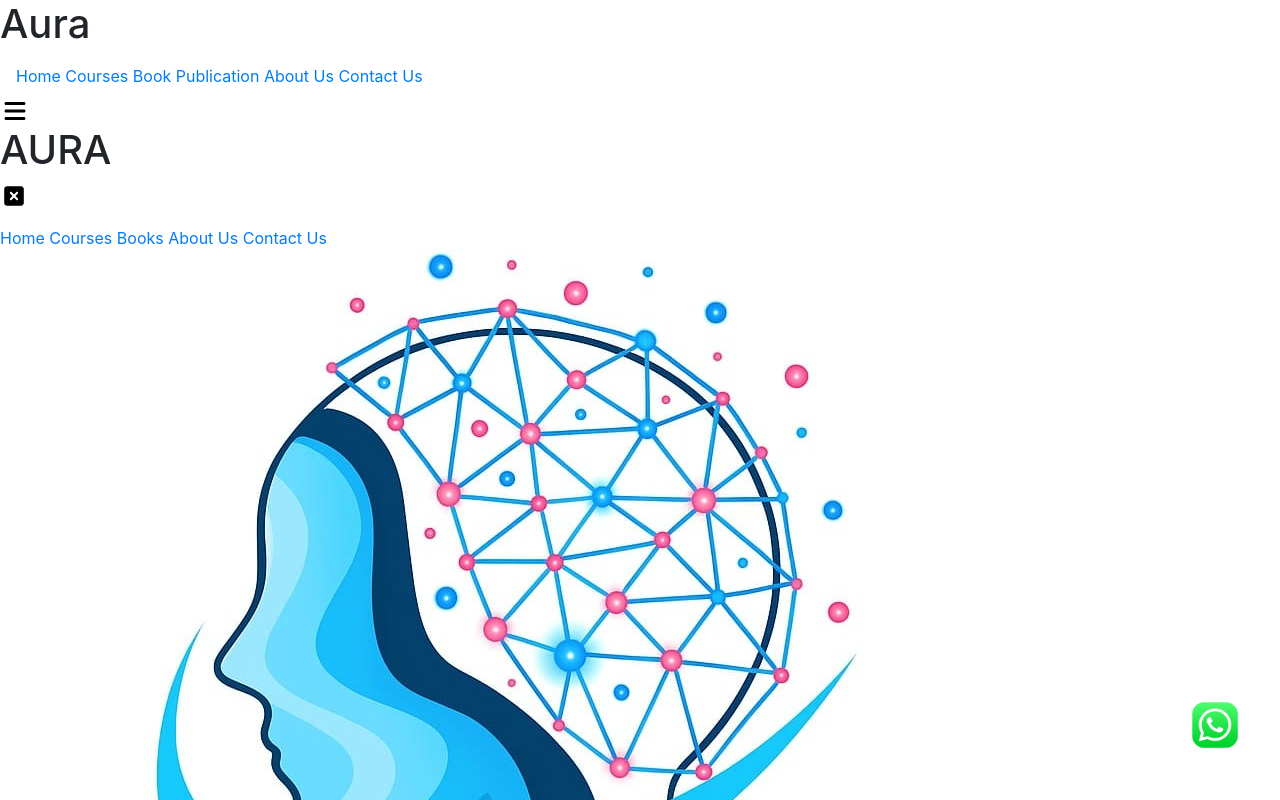
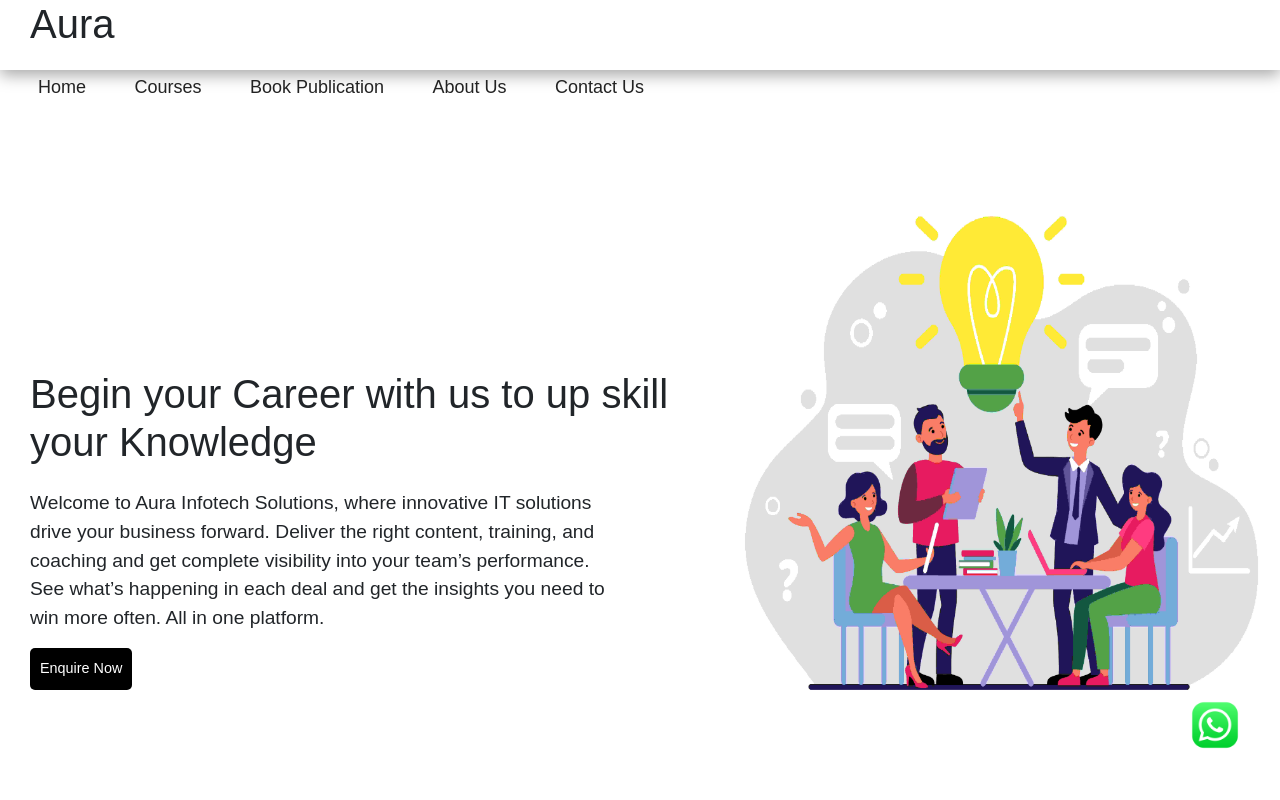
Before and after one commit to bharani303/projects, a plain HTML site: page projet x/index.html in a window 1280 px wide. Shown: the top 800 px of the page. Drawn offline with nearby package versions, Linux system fonts and the light colour scheme.

Commit message:
added style

```diff
--- a/projet x/index.html
+++ b/projet x/index.html
@@ -3,7 +3,7 @@
 <head>
     <meta charset="UTF-8">
     <meta name="viewport" content="width=device-width, initial-scale=1.0">
-    <link rel="stylesheet" href="bharani.css">
+    <link rel="stylesheet" href="style.css">
     <link rel="stylesheet" href="path/to/bootstrap/css/bootstrap.min.css">
 <link rel="stylesheet" href="path/to/font-awesome/css/font-awesome.min.css">
 <link rel="shortcut icon" href="aaau.jpg" type="image/x-icon">
```
